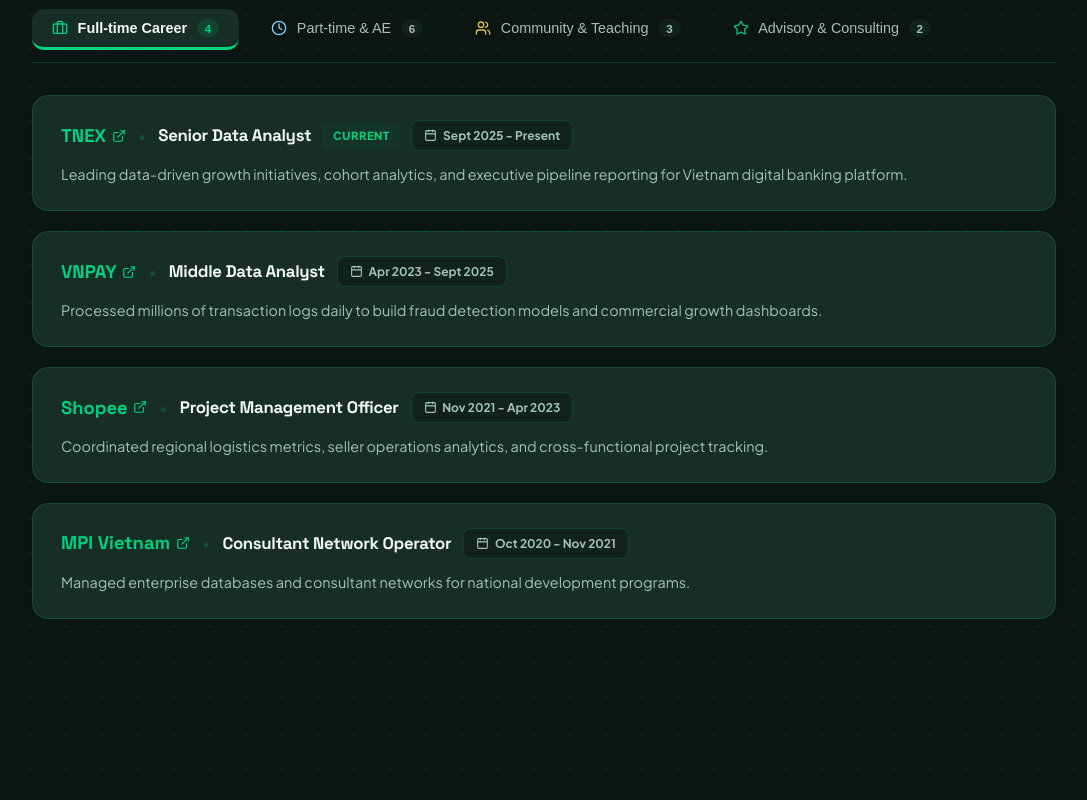
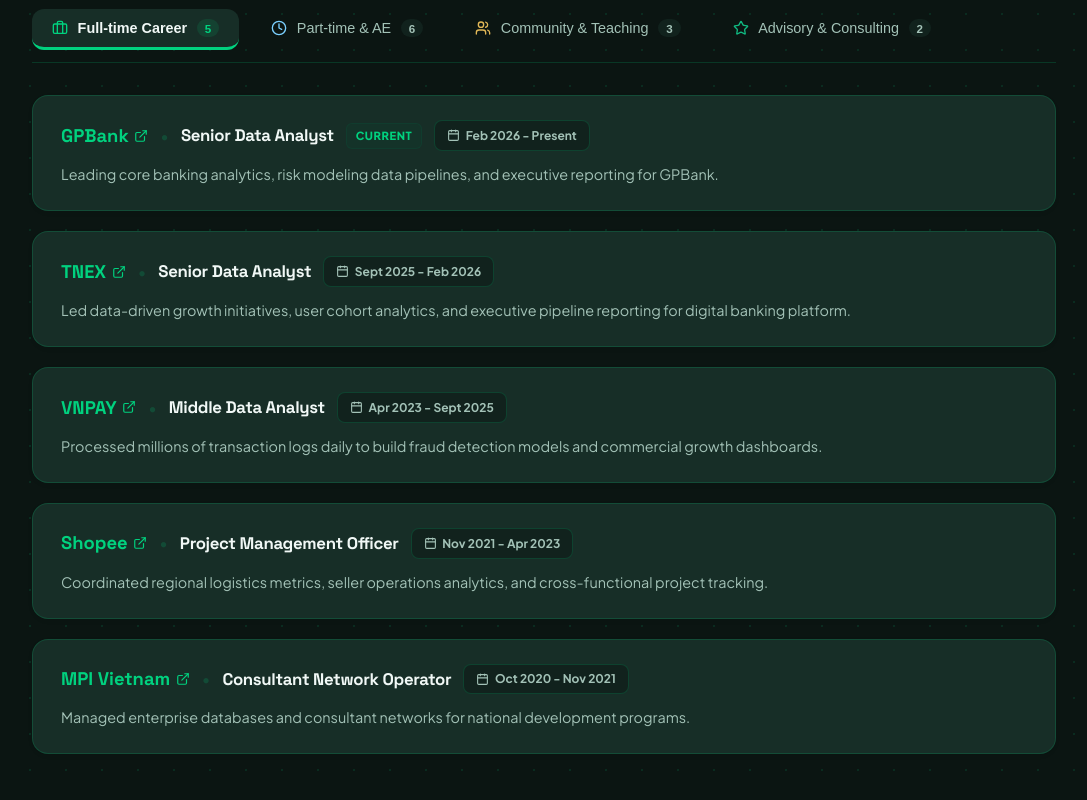
Before and after one commit to tunguyenn99/personal-websites-portfolio, a React (Vite) app: page / in a window 1280 px wide. Shown: the part 1120-1920 px from the top of the page, without its empty margins (96-1183 px from the left). Built offline with nearby package versions, Linux system fonts and the light colour scheme.

Commit message:
feat(experience): update current Senior Data Analyst role to GPBank and transition TNEX to previous role

```diff
--- a/src/components/ArchitectureFlow.jsx
+++ b/src/components/ArchitectureFlow.jsx
@@ -35,7 +35,7 @@
         { name: 'PostgreSQL / MySQL', icon: <SiPostgresql color="#336791" /> },
       ],
       tagline: 'Multi-source Data Extraction & Ingestion',
-      description: 'Extracting high-volume transactional logs, payment streams, and e-commerce APIs across VNPAY, TNEX, and UpBase systems.',
+      description: 'Extracting high-volume transactional logs, payment streams, and e-commerce APIs across VNPAY, GPBank, and UpBase systems.',
       highlights: [
         'Automated CDC (Change Data Capture) & batch syncs',
         'Partitioned daily raw file extraction to cloud storage',
--- a/src/components/Experience.jsx
+++ b/src/components/Experience.jsx
@@ -5,7 +5,7 @@
   const [activeTab, setActiveTab] = useState('fulltime');
 
   const tabOptions = [
-    { id: 'fulltime', label: 'Full-time Career', icon: <Briefcase size={16} />, color: 'var(--accent-fulltime)', count: 4 },
+    { id: 'fulltime', label: 'Full-time Career', icon: <Briefcase size={16} />, color: 'var(--accent-fulltime)', count: 5 },
     { id: 'parttime', label: 'Part-time & AE', icon: <Clock size={16} />, color: 'var(--accent-parttime)', count: 6 },
     { id: 'community', label: 'Community & Teaching', icon: <Users size={16} />, color: 'var(--accent-community)', count: 3 },
     { id: 'advisor', label: 'Advisory & Consulting', icon: <Star size={16} />, color: 'var(--accent-advisor)', count: 2 }
@@ -14,14 +14,24 @@
   const experienceData = {
     fulltime: [
       {
+        company: 'GPBank',
+        companyFull: 'Global Petro Bank (GPBank)',
+        url: 'https://www.gpbank.com.vn/',
+        role: 'Senior Data Analyst',
+        period: 'Feb 2026 - Present',
+        isCurrent: true,
+        tag: 'Banking & Finance',
+        description: 'Leading core banking analytics, risk modeling data pipelines, and executive reporting for GPBank.'
+      },
+      {
         company: 'TNEX',
         companyFull: 'TNEX Digital Bank',
         url: 'https://www.tnex.com.vn/',
         role: 'Senior Data Analyst',
-        period: 'Sept 2025 - Present',
-        isCurrent: true,
+        period: 'Sept 2025 - Feb 2026',
+        isCurrent: false,
         tag: 'Fintech Banking',
-        description: 'Leading data-driven growth initiatives, cohort analytics, and executive pipeline reporting for Vietnam digital banking platform.'
+        description: 'Led data-driven growth initiatives, user cohort analytics, and executive pipeline reporting for digital banking platform.'
       },
       {
         company: 'VNPAY',
```
